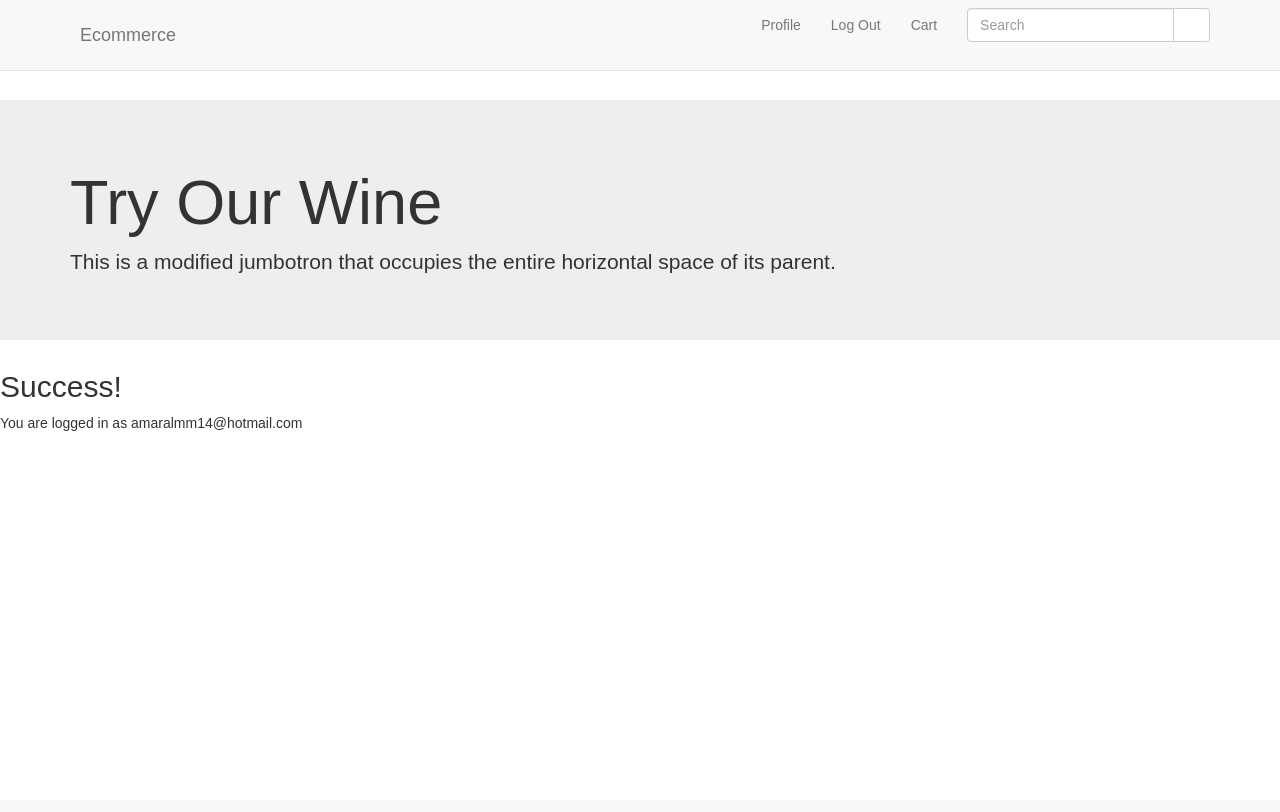
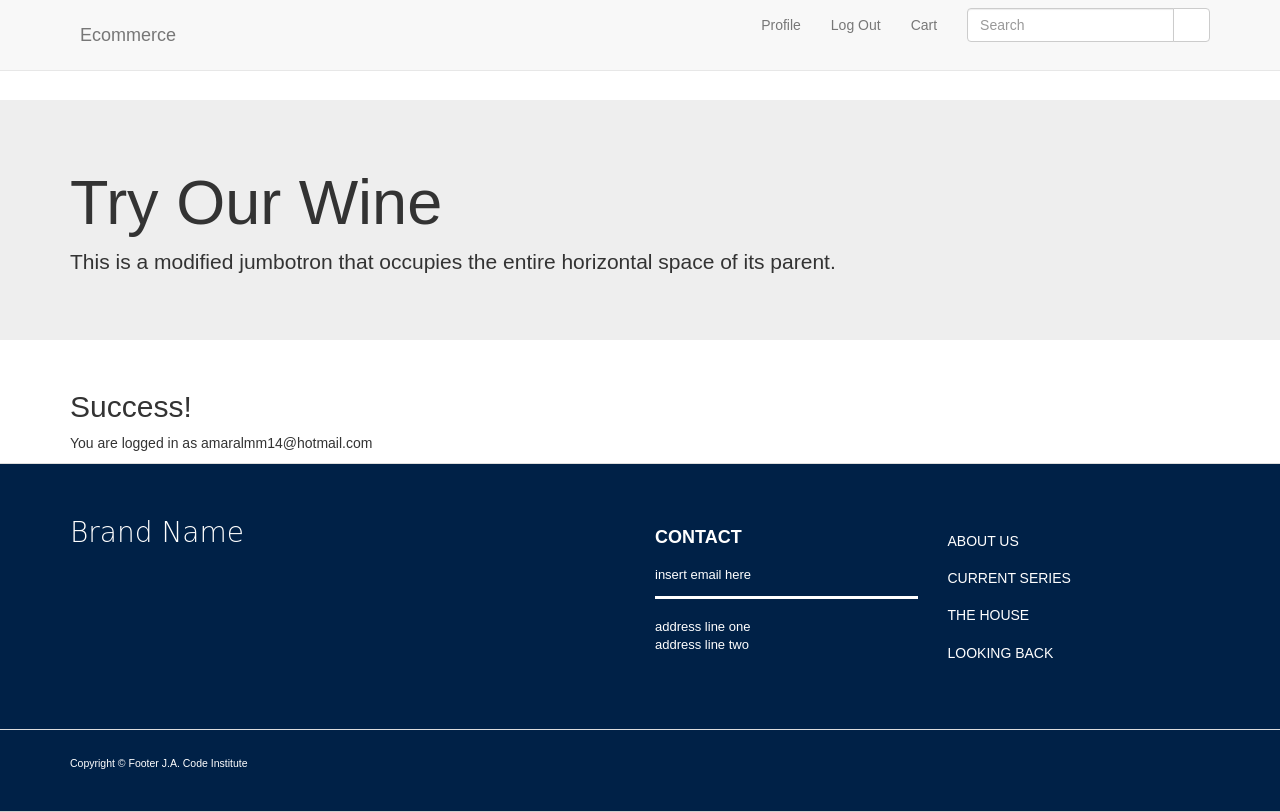
Before and after one commit to jamaral14/Full-Stack-Frameworks-with-Django-Milestone-Project, a Django app: page /accounts/profile/ in a window 1280 px wide. Before the commit the page ends 431 px from the top, so only its background shows below. Run offline with Django 3.2, Linux system fonts and the light colour scheme; a user stored in the database is signed in; some libraries are stand-ins or nearby versions; some web fonts are replaced.

Commit message:
Added footer and jumbotron

```diff
--- a/templates/base.html
+++ b/templates/base.html
@@ -71,8 +71,50 @@
 </div>
   </header>
 
+ <div class="container">
 
 {% block content %} {% endblock %}
+ </div>
 
+ <footer>
+    <div class="footer" id="footer">
+        <div class="container">
+            <div class="row">
+                <div class="col-lg-6 col-md-6 col-sm-6 col-xs-6">
+                    <h4> Brand Name </h4>
+                </div>
+                <div class="col-lg-3 col-sm-2 col-xs-3">
+                    <h3> Contact </h3>
+                    <ul>
+                        <li><a class="email"href="#"> insert email here </a></li>
+                        <br/>
+                        <li> <p> address line one </p> </li>
+                        <li> <p> address line two </p> </li>
+                    </ul>
+                </div>
+                <div class="col-lg-3 col-sm-2 col-xs-3">
+                    <ul>
+                        <li> <h5> <a href="#" style="margin-top: 5em"> ABOUT US</a> <h5></li>
+                        <li> <h5><a href="#"> CURRENT SERIES </a> <h5></li>
+                        <li> <h5><a href="#"> THE HOUSE </a> <h5></li>
+                        <li> <h5><a href="#"> LOOKING BACK </a> <h5></li>
+                    </ul>
+                </div>
+
+            <!--/.row-->
+        </div>
+        <!--/.container-->
+    </div>
+    <!--/.footer-->
+
+    <div class="footer-bottom">
+        <div class="container">
+            <p class="pull-left copyright"> Copyright © Footer J.A. Code Institute </p>
+
+        </div>
+    </div>
+    <!--/.footer-bottom-->
+
+</footer>
 </body>
 </html>
```
